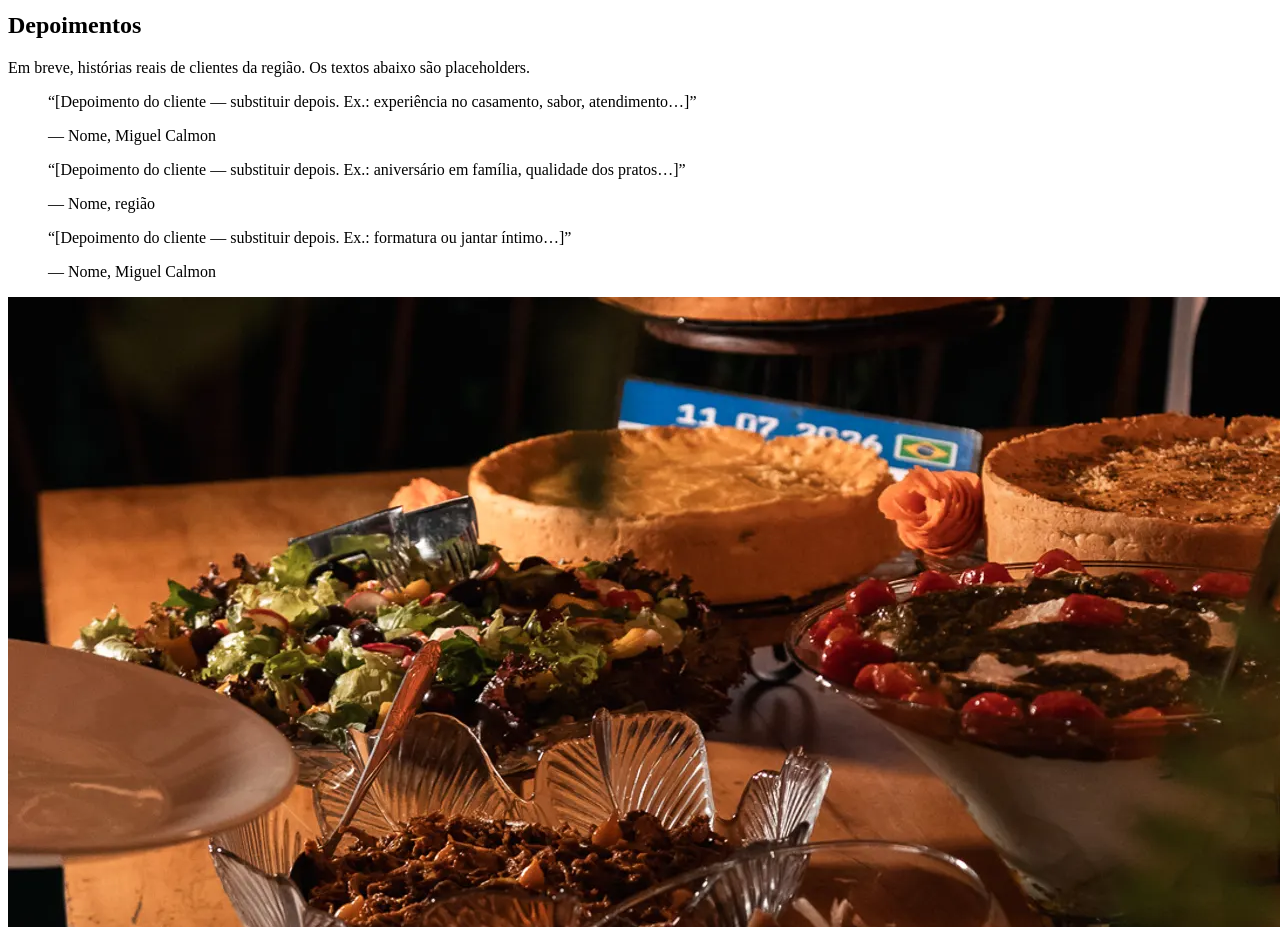
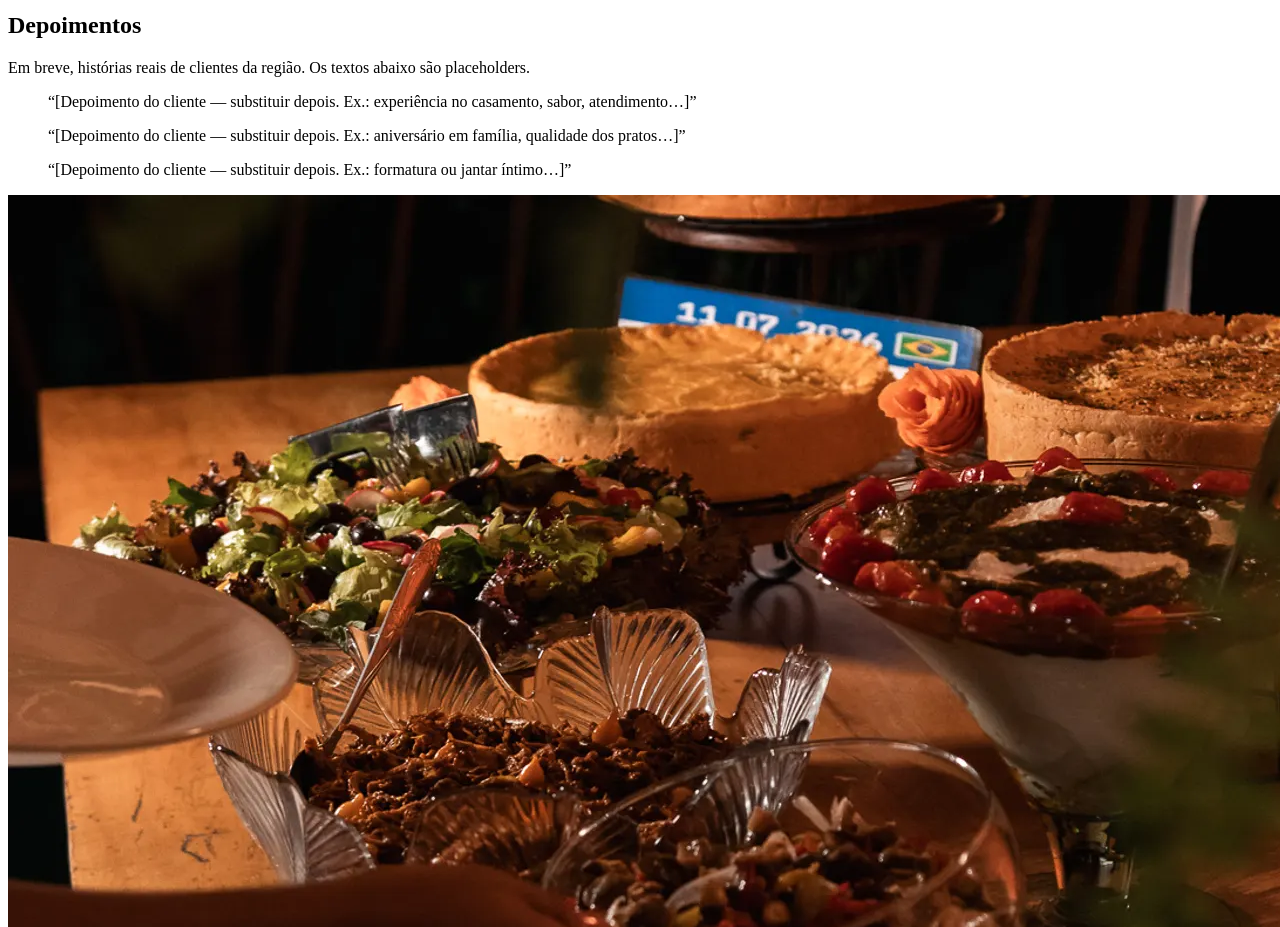
Before and after one commit to moarcy/BuffetKarlaRios, a website with bundled scripts: page index.html in a window 1280 px wide. Shown: the part 8180-9107 px from the top of the page. Built offline with nearby package versions, Linux system fonts and the light colour scheme.

Commit message:
Remove attribution lines from testimonial placeholders.
Keep the quotes themselves and ignore Vercel local metadata.

Co-authored-by: Cursor <cursoragent@cursor.com>

```diff
--- a/index.html
+++ b/index.html
@@ -335,21 +335,18 @@
               “[Depoimento do cliente — substituir depois. Ex.: experiência no
               casamento, sabor, atendimento…]”
             </p>
-            <footer>— Nome, Miguel Calmon</footer>
           </blockquote>
           <blockquote class="testimonial motion-reveal">
             <p>
               “[Depoimento do cliente — substituir depois. Ex.: aniversário em
               família, qualidade dos pratos…]”
             </p>
-            <footer>— Nome, região</footer>
           </blockquote>
           <blockquote class="testimonial motion-reveal">
             <p>
               “[Depoimento do cliente — substituir depois. Ex.: formatura ou
               jantar íntimo…]”
             </p>
-            <footer>— Nome, Miguel Calmon</footer>
           </blockquote>
         </div>
       </section>
--- a/styles.css
+++ b/styles.css
@@ -484,18 +484,11 @@ a {
 }
 
 .testimonial p {
-  margin: 0 0 1.25rem;
+  margin: 0;
   font-weight: 300;
   font-size: 1.05rem;
   color: var(--ink-soft);
   font-style: italic;
-}
-
-.testimonial footer {
-  font-size: 0.82rem;
-  letter-spacing: 0.06em;
-  text-transform: uppercase;
-  color: var(--muted);
 }
 
 /* Final CTA */
```
Also changed, not shown: 1 other file.
